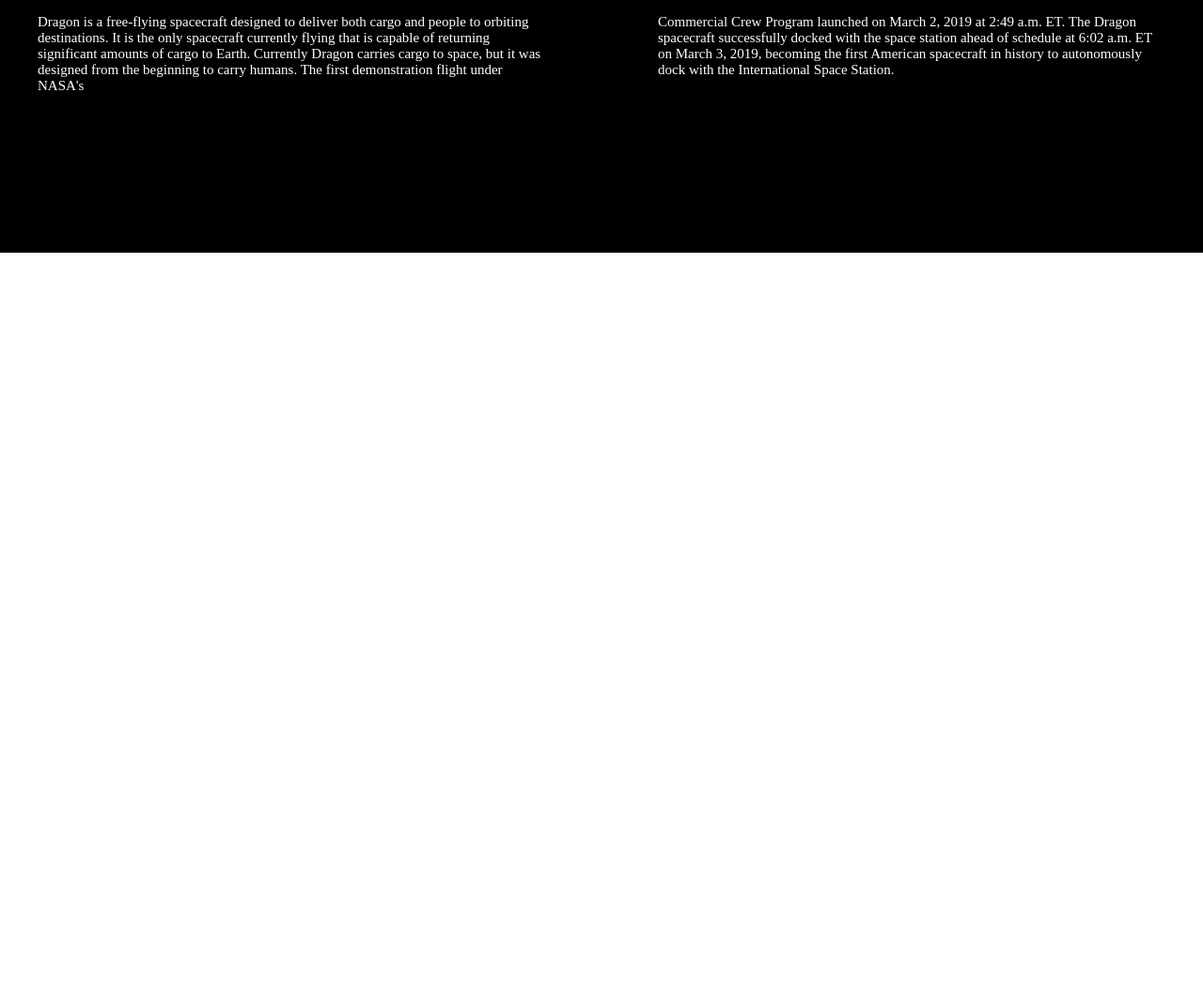
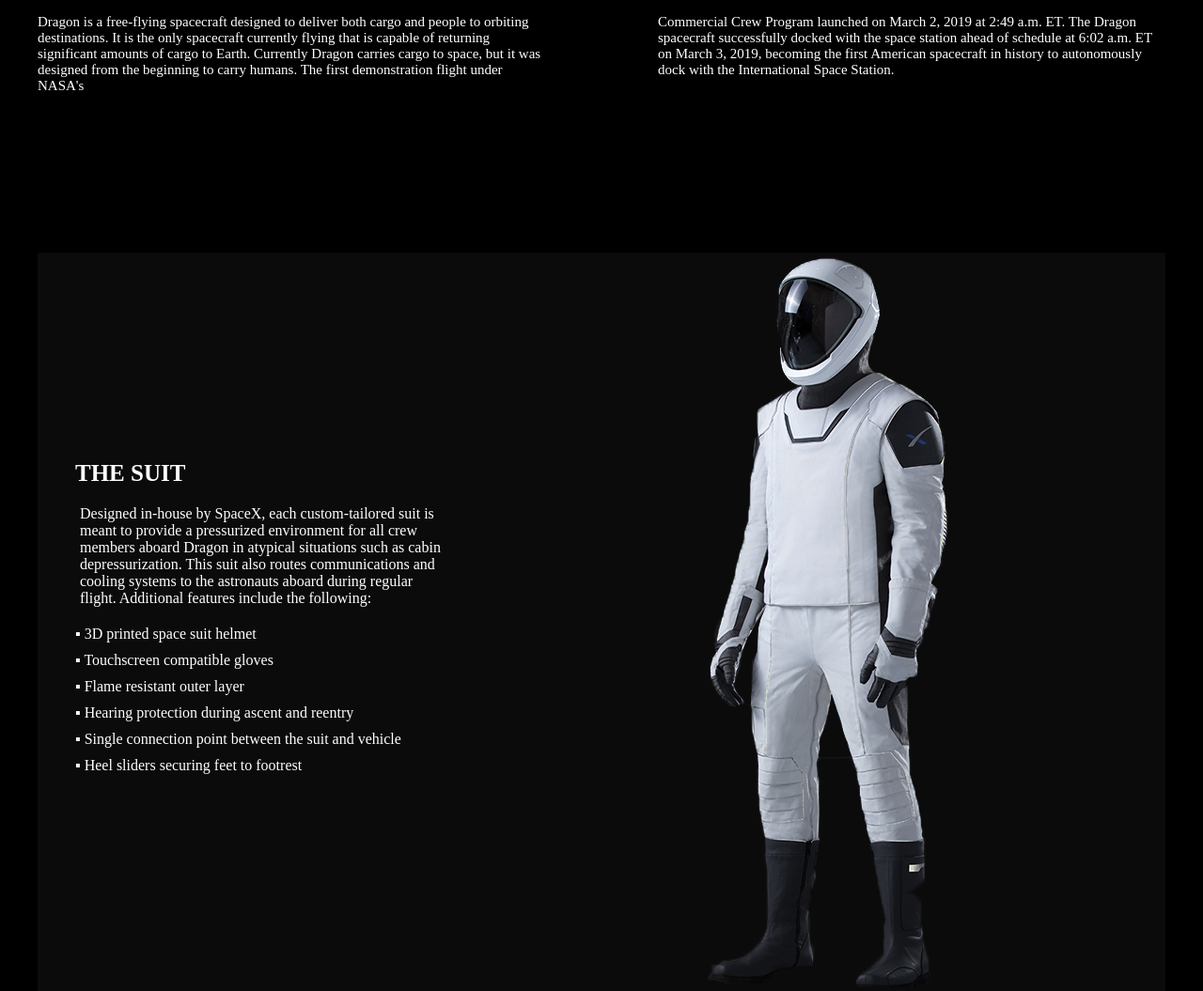
Before and after one commit to need2s/web-site-use-less, a plain HTML site: page index.html in a window 1280 px wide. Shown: the part 590-1645 px from the top of the page at 94% size. Before the commit the page ends 859 px from the top, so only its background shows below. Drawn offline with nearby package versions, Linux system fonts and the light colour scheme.

Commit message:
add section2

```diff
--- a/index.html
+++ b/index.html
@@ -36,6 +36,27 @@
                 </div>
             </div>
         </section>
+        <section class="section2">
+            <div class="section2-description">
+                <div class="title2">
+                    <h2>THE SUIT</h2>
+                </div>
+                <div class="description">
+                    <p>Designed in-house by SpaceX, each custom-tailored suit is meant to provide a pressurized environment for all crew members aboard Dragon in atypical situations such as cabin depressurization. This suit also routes communications and cooling systems to the astronauts aboard during regular flight. Additional features include the following:</p>
+                </div>
+                <ul class="list">
+                    <li>▪ 3D printed space suit helmet</li>
+                    <li>▪ Touchscreen compatible gloves</li>
+                    <li>▪ Flame resistant outer layer</li>
+                    <li>▪ Hearing protection during ascent and reentry</li>
+                    <li>▪ Single connection point between the suit and vehicle</li>
+                    <li>▪ Heel sliders securing feet to footrest</li>
+                </ul>
+            </div>
+            <div class="img2">
+                <img src="./assets/img/people.png" alt="shuraychic">
+            </div>
+        </section>
         <footer></footer>
     </div>
 </div>
--- a/style.less
+++ b/style.less
@@ -93,3 +93,43 @@ header {
   align-items: stretch;
   min-height: 100vh;
 }
+
+.section2-description {
+  flex-grow: 1;
+  max-width: 50vh;
+  padding: 50px 40px;
+}
+
+.img2{
+  flex-grow: 1;
+}
+ .section2{
+   display: flex;
+   flex-flow: row nowrap;
+   justify-content: space-between;
+   align-items: center;
+ }
+
+ .title2{
+   color: white;
+   h2{
+     font-size: 25px;
+     text-align: left;
+   }
+ }
+ .description{
+   color: white;
+   text-align: left;
+   p{
+     padding: 20px 5px;
+     font-size: 16px;
+   }
+ }
+ .list{
+   color: white;
+   list-style: none;
+   text-align: left;
+   li{
+     margin-bottom: 10px;
+   }
+ }
```
Also changed, not shown: assets/img/people.png (added), assets/img/suit_not_compressedv2_1_0.jpg (added).
